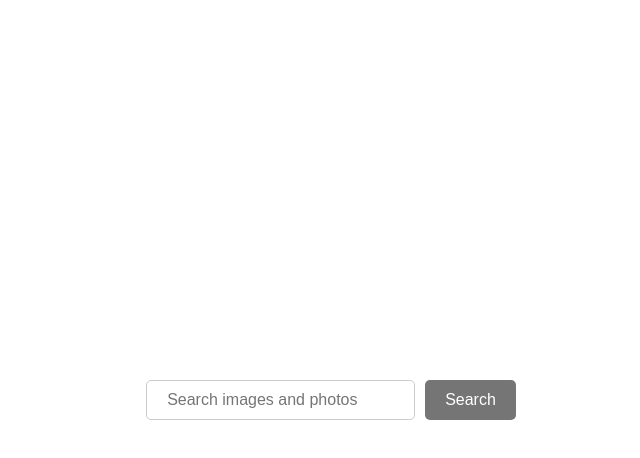
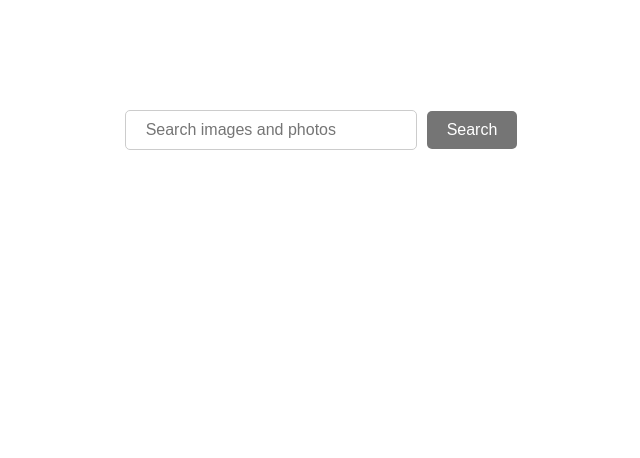
Before and after one commit to Zhyuli/goit-react-hw-04, a React (Vite) app: page / in a window 1280 px wide. Shown: the top 458 px of the page, without its empty margins (319-959 px from the left). Built offline with nearby package versions, Linux system fonts and the light colour scheme.

Commit message:
images.css

```diff
--- a/src/components/ImageCard/ImageCard.jsx
+++ b/src/components/ImageCard/ImageCard.jsx
@@ -1,7 +1,9 @@
+import css from "./ImageCard.module.css";
+
 export const ImageCard = ({ image }) => {
   return (
-    <div className="cardBox">
-      <img src={image.urls.small} alt={image.description} />
+    <div className={css.cardBox}>
+      <img className={css.img} src={image.urls.small} alt={image.description} />
     </div>
   );
 };
--- /dev/null
+++ b/src/components/ImageCard/ImageCard.module.css
@@ -0,0 +1,16 @@
+.cardBox {
+    display: flex;
+    flex-direction: wrap;
+    align-items: center;
+    background-color: #fff;
+    padding: 10px;
+
+
+}
+
+img {
+    max-width: 100%;
+    height: 100%;
+    object-fit: cover;
+
+}
--- a/src/components/ImageGallery/ImageGallery.jsx
+++ b/src/components/ImageGallery/ImageGallery.jsx
@@ -1,10 +1,15 @@
 import { ImageCard } from "../ImageCard/ImageCard";
+import css from "./ImageGallery.module.css";
 
 export const ImageGallery = ({ images, onClick }) => {
   return (
-    <ul className="list">
+    <ul className={css.list}>
       {images.map((image) => (
-        <li className="listItem" key={image.id} onClick={() => onClick(image)}>
+        <li
+          className={css.listItem}
+          key={image.id}
+          onClick={() => onClick(image)}
+        >
           <ImageCard image={image} />
         </li>
       ))}
--- /dev/null
+++ b/src/components/ImageGallery/ImageGallery.module.css
@@ -0,0 +1,33 @@
+.list {
+    justify-content: center;
+    list-style: none;
+    margin-left: auto;
+    margin-right: auto;
+    list-style: none;
+    padding: 10px;
+    display: flex;
+    flex-wrap: wrap;
+    gap: 10px;
+    box-sizing: border-box;
+}
+
+.listItem {
+    position: relative;
+    display: flex;
+    justify-content: center;
+    align-items: center;
+    cursor: pointer;
+    margin: 10px;
+    width: 200px;
+    height: 300px;
+    overflow: hidden;
+    border-radius: 10px;
+    box-shadow: 0 2px 5px rgba(0, 0, 0, 0.1);
+    transition: transform 0.2s;
+}
+
+.listItem:hover {
+    transform: scale(1.05);
+
+
+}
--- a/src/components/SearchBar/SearchBar.module.css
+++ b/src/components/SearchBar/SearchBar.module.css
@@ -1,25 +1,40 @@
 header {
     padding: 20px 0;
     text-align: center;
+    margin-top: 30px;
+}
 
-
+form {
+    position: relative;
+    display: flex;
+    align-items: center;
+    justify-content: center;
+    padding: 20px;
+    gap: 10px;
+    /* display: flex;
+    gap: 10px;
+    position: relative;
+    background-color: transparent;
+    max-width: 600px;
+    padding: 10px;
+    align-items: center;
+    justify-content: center; */
 
 }
 
-form {
-    display: flex;
-    gap: 10px;
-    width: 100%;
-    max-width: 600px;
-    background-color: transparent;
-    border-radius: 20px;
-    padding: 10px;
-    box-shadow: none;
+button {
+    padding: 10px 20px;
+    border: none;
+    background-color: #757575;
+    color: #fff;
+    font-size: 16px;
+    cursor: pointer;
+    border-radius: 5px;
 
 }
 
 input {
-    flex: 1;
+    width: 250px;
     padding: 10px 20px;
     border: 1px solid #ccc;
     font-size: 16px;
--- a/src/index.css
+++ b/src/index.css
@@ -24,11 +24,10 @@ a:hover {
 }
 
 body {
-  margin: 0;
+
   display: flex;
   place-items: center;
-  min-width: 320px;
-  min-height: 100vh;
+
 }
 
 h1 {
@@ -36,15 +35,6 @@ h1 {
   line-height: 1.1;
 }
 
-button {
-  padding: 10px 20px;
-  border: none;
-  background-color: #757575;
-  color: #fff;
-  font-size: 16px;
-  cursor: pointer;
-  border-radius: 5px;
-}
 
 
 
```
